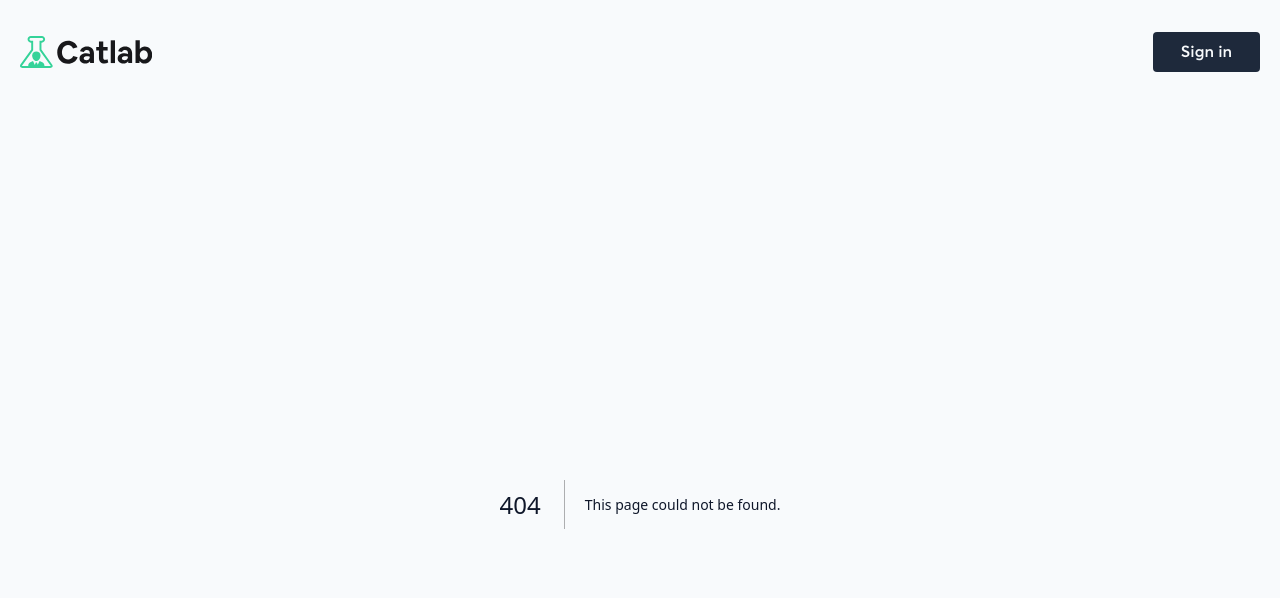
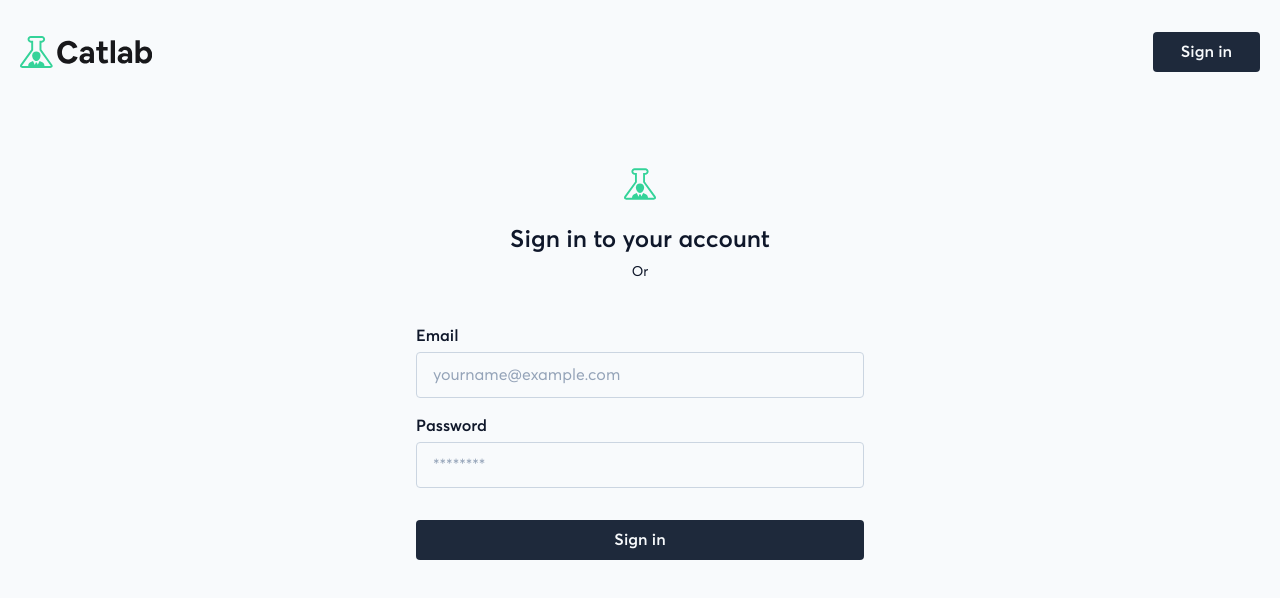
Before and after one commit to itsashish1801/catlab, a Next.js app: page /signin in a window 1280 px wide. Before the commit this address had no page. Shown: the top 598 px of the page. Built offline with nearby package versions, Linux system fonts and the light colour scheme.

Commit message:
Build signin page.

```diff
--- a/components/Buttons.tsx
+++ b/components/Buttons.tsx
@@ -3,15 +3,21 @@ import clsx from 'clsx';
 interface ButtonProps {
   children: string;
   className?: string;
+  type?: 'button' | 'submit';
   onClickHandler?: () => void;
 }
 
 const baseStyle =
   'group inline-flex items-center justify-center rounded py-2 px-7 font-semibold focus:outline-none';
 
-export function ButtonSolid({ children, className }: ButtonProps) {
+export function ButtonSolid({
+  children,
+  className,
+  type = 'button',
+}: ButtonProps) {
   return (
     <button
+      type={type}
       className={clsx(
         baseStyle,
         className,
@@ -26,11 +32,13 @@ export function ButtonSolid({ children, className }: ButtonProps) {
 export function ButtonOutline({
   children,
   className,
+  type = 'button',
   onClickHandler,
 }: ButtonProps) {
   return (
     <button
       onClick={onClickHandler}
+      type={type}
       className={clsx(
         baseStyle,
         className,
--- a/components/Icons.tsx
+++ b/components/Icons.tsx
@@ -54,3 +54,28 @@ export function Logo({ className }: IconProps) {
     </svg>
   );
 }
+
+export function Favicon({ className }: IconProps) {
+  return (
+    <svg
+      id='Layer_2'
+      data-name='Layer 2'
+      xmlns='http://www.w3.org/2000/svg'
+      viewBox='0 0 69.69 68.27'
+      className={className}
+    >
+      <g id='Layer_1-2' data-name='Layer 1'>
+        <g>
+          <path
+            d='M34.85,33.15c-4.93,0-8.92,2.98-8.92,8.6s3.99,11.75,8.92,11.75,8.92-6.13,8.92-11.75c0-5.62-3.99-8.6-8.92-8.6Z'
+            style={{ fill: '#34d399' }}
+          />
+          <path
+            d='M68.44,60.54l-22.69-31.5V14.18h.74c3.91,0,7.09-3.18,7.09-7.09s-3.18-7.09-7.09-7.09H23.2c-3.91,0-7.09,3.18-7.09,7.09s3.18,7.09,7.09,7.09h.74v14.86L1.26,60.53c-1.31,1.83-1.61,3.75-.82,5.31s2.53,2.43,4.78,2.43h59.26c2.25,0,3.99-.88,4.78-2.43,.79-1.55,.5-3.48-.82-5.3Zm-3.96,3.62h-12.37v-1.36c0-2.4-2.06-5.34-4.58-6.54l-5.79-2.75-3.82,7.94-1.89-5.14c-.39,.08-.78,.18-1.19,.18s-.8-.1-1.19-.18l-1.99,5.4-3.89-8.11-5.61,2.66c-2.52,1.19-4.58,4.15-4.58,6.54v1.36H5.22c-.69,0-1.03-.15-1.09-.15h0c-.01-.09,.05-.46,.48-1.06L28.06,30.36V10.06h-4.87c-1.64,0-2.97-1.33-2.97-2.97s1.33-2.97,2.97-2.97h23.3c1.64,0,2.97,1.33,2.97,2.97s-1.33,2.97-2.97,2.97h-4.87V30.37l23.47,32.58c.43,.59,.49,.97,.52,.97-.06,.06-.4,.24-1.14,.24Z'
+            style={{ fill: '#34d399' }}
+          />
+        </g>
+      </g>
+    </svg>
+  );
+}
--- /dev/null
+++ b/components/Inputs.tsx
@@ -0,0 +1,50 @@
+import { Field } from 'formik';
+
+import convertToId from '@/utils/convertToId';
+
+interface LabelProps {
+  label: string;
+}
+
+interface TextInput {
+  placeholder: string;
+  label: string;
+  error: string;
+  type?: 'email' | 'password' | 'text';
+}
+
+const baseStyles =
+  'block w-full bg-inherit py-2.5 px-4 rounded border border-slate-300 text-slate-800 focus:outline-none focus:border-slate-600 focus:ring-1 focus:ring-slate-600 placeholder:text-slate-400';
+
+export function Label({ label }: LabelProps) {
+  return (
+    <label htmlFor={convertToId(label)} className='block font-semibold'>
+      {label}
+    </label>
+  );
+}
+
+export function TextInput({
+  placeholder,
+  label,
+  error,
+  type = 'text',
+}: TextInput) {
+  const id = convertToId(label);
+
+  return (
+    <div>
+      <Label label={label} />
+      <div className='mt-1'>
+        <Field
+          name={id}
+          id={id}
+          placeholder={placeholder}
+          type={type}
+          className={`${baseStyles} ${error ? 'border-red-600' : ''}`}
+        />
+      </div>
+      {error && <div className='mt-1 text-sm text-red-600'>{error}</div>}
+    </div>
+  );
+}
--- a/components/Navbar.tsx
+++ b/components/Navbar.tsx
@@ -5,10 +5,7 @@ import { ButtonSolid } from './Buttons';
 function Navbar() {
   return (
     <nav className='flex items-center justify-between py-6 md:py-8'>
-      <Link
-        href='/'
-        className='block focus:outline-none focus:ring-2 focus:ring-offset-2 focus:rounded focus:ring-slate-700'
-      >
+      <Link href='/' className='block focus:outline-none'>
         <Logo className='h-8 w-auto' />
       </Link>
       <ButtonSolid>Sign in</ButtonSolid>
--- /dev/null
+++ b/components/RegistrationDialog.tsx
@@ -0,0 +1,19 @@
+import { Fragment, useState } from 'react';
+import { Dialog, Transition } from '@headlessui/react';
+import { XMarkIcon } from '@heroicons/react/24/solid';
+
+import { ButtonOutline, ButtonSolid } from './Buttons';
+
+function RegistrationDialog({ type = 'button' }) {
+  const [isOpen, setIsOpen] = useState(false);
+
+  function openModal() {
+    setIsOpen(true);
+  }
+
+  function closeModal() {
+    setIsOpen(false);
+  }
+
+  return <div></div>;
+}
--- /dev/null
+++ b/pages/signin.tsx
@@ -0,0 +1,74 @@
+import * as Yup from 'yup';
+import { Form, Formik } from 'formik';
+
+import { ButtonSolid } from '@/components/Buttons';
+import { Favicon } from '@/components/Icons';
+import { TextInput } from '@/components/Inputs';
+
+interface SignInForm {
+  email: string;
+  password: string;
+}
+
+const SignInFormSchema = Yup.object().shape({
+  email: Yup.string()
+    .email('Not a valid email!')
+    .required('Email is a required field!'),
+
+  password: Yup.string()
+    .min(8, 'Password should be min 8 characters long!')
+    .max(16, 'Password should be max 16 characters long!')
+    .required('Password is a required field!'),
+});
+
+function SignIn() {
+  const initialValues: SignInForm = {
+    email: '',
+    password: '',
+  };
+
+  return (
+    <div className='flex flex-col items-center max-w-md mx-auto mt-20 lg:mt-16'>
+      <Favicon className='h-8 w-8' />
+
+      <div className='text-center'>
+        <h2 className='mt-6 text-2xl font-semibold'>Sign in to your account</h2>
+        <p className='mt-1 text-sm'>Or</p>
+      </div>
+
+      <Formik
+        initialValues={initialValues}
+        validationSchema={SignInFormSchema}
+        onSubmit={(values) => {
+          console.log(values);
+        }}
+      >
+        {({ errors, touched }) => (
+          <Form className='w-full mt-10'>
+            <div className='flex flex-col gap-y-4'>
+              <TextInput
+                label='Email'
+                placeholder='yourname@example.com'
+                type='email'
+                error={errors.email && touched.email ? errors.email : ''}
+              />
+              <TextInput
+                label='Password'
+                type='password'
+                placeholder='********'
+                error={
+                  errors.password && touched.password ? errors.password : ''
+                }
+              />
+            </div>
+            <ButtonSolid type='submit' className='w-full mt-8'>
+              Sign in
+            </ButtonSolid>
+          </Form>
+        )}
+      </Formik>
+    </div>
+  );
+}
+
+export default SignIn;
--- a/tailwind.config.js
+++ b/tailwind.config.js
@@ -29,5 +29,5 @@ module.exports = {
       },
     },
   },
-  plugins: [],
+  plugins: [require('@tailwindcss/forms')],
 };
--- /dev/null
+++ b/utils/convertToId.ts
@@ -0,0 +1,3 @@
+export default function convertToId(input: string) {
+  return input.split(' ').join('').toLowerCase();
+}
```
Also changed, not shown: package.json (+8 -1 lines), 1 other file (tests, documents, lock files or other folders).
